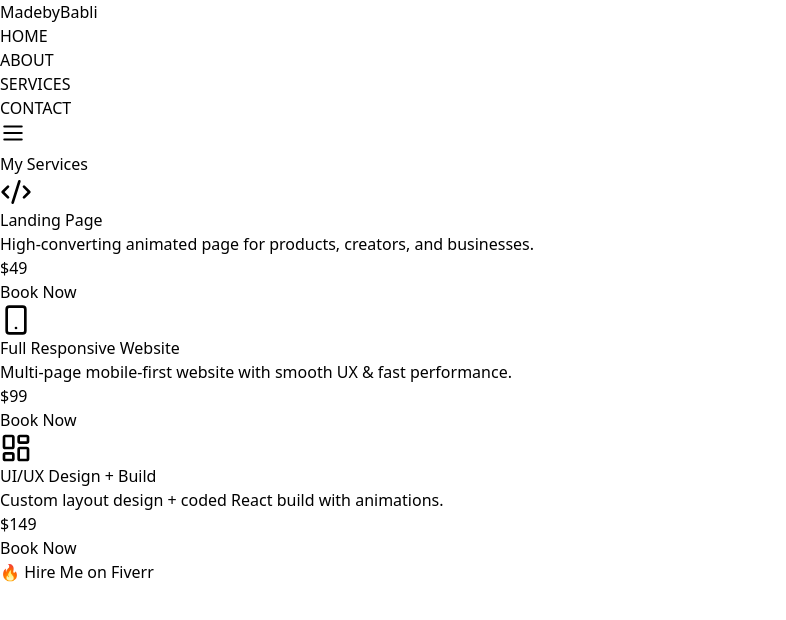
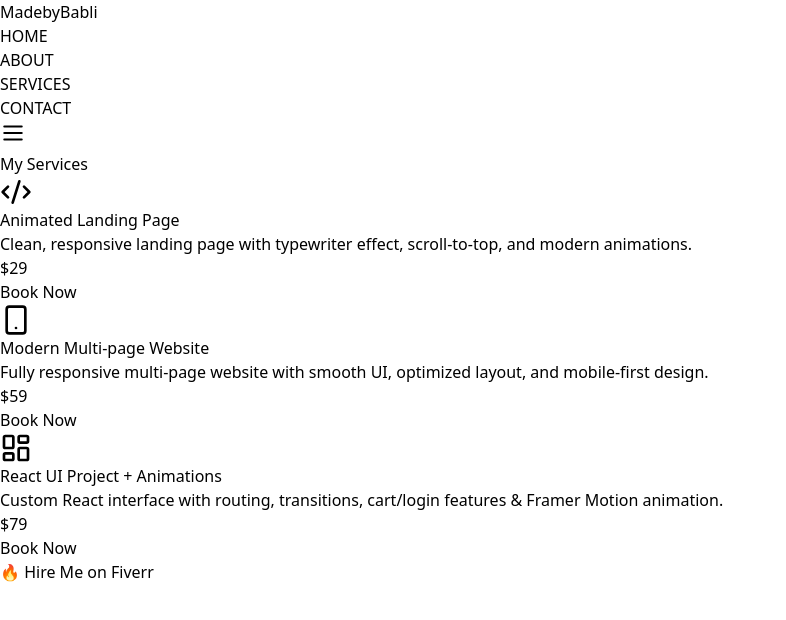
Before and after one commit to Madebydev-Babli/Portfolio, a React (Vite) app: page /service in a window 1280 px wide. Shown: the top 620 px of the page, without its empty margins (0-786 px from the left). Built offline with nearby package versions, Linux system fonts and the light colour scheme.

Commit message:
updation of service.jsx file

```diff
--- a/src/assets/components/Services.jsx
+++ b/src/assets/components/Services.jsx
@@ -5,22 +5,22 @@ import { Code2, Smartphone, LayoutDashboard } from "lucide-react";
 const services = [
   {
     icon: <Code2 size={32} className="text-cyan-400" />,
-    title: "Landing Page",
-    desc: "High-converting animated page for products, creators, and businesses.",
-    price: "$49",
+    title: "Animated Landing Page",
+    desc: "Clean, responsive landing page with typewriter effect, scroll-to-top, and modern animations.",
+    price: "$29",
   },
   {
     icon: <Smartphone size={32} className="text-cyan-400" />,
-    title: "Full Responsive Website",
-    desc: "Multi-page mobile-first website with smooth UX & fast performance.",
-    price: "$99",
+    title: "Modern Multi-page Website",
+    desc: "Fully responsive multi-page website with smooth UI, optimized layout, and mobile-first design.",
+    price: "$59",
   },
   {
     icon: <LayoutDashboard size={32} className="text-cyan-400" />,
-    title: "UI/UX Design + Build",
-    desc: "Custom layout design + coded React build with animations.",
-    price: "$149",
-  }
+    title: "React UI Project + Animations",
+    desc: "Custom React interface with routing, transitions, cart/login features & Framer Motion animation.",
+    price: "$79",
+  },
 ];
 
 const Services = () => {
```
